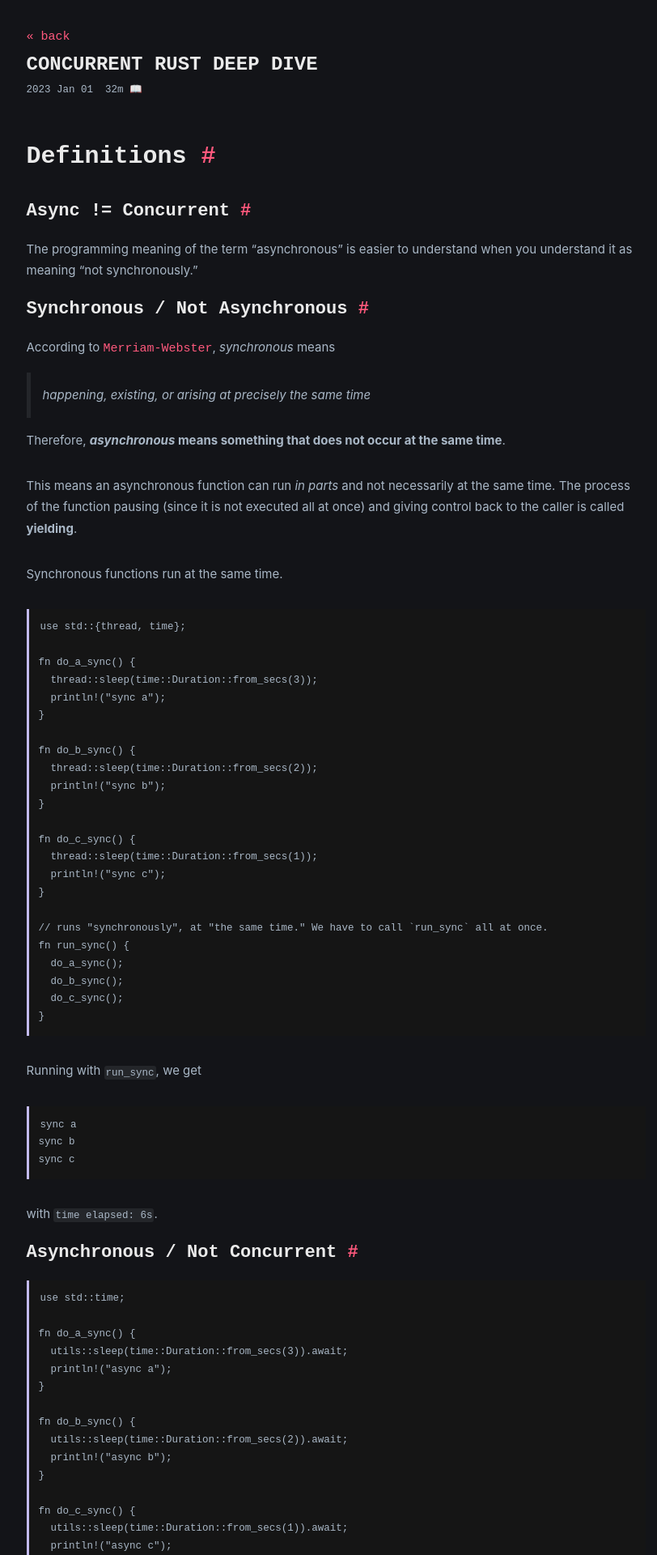
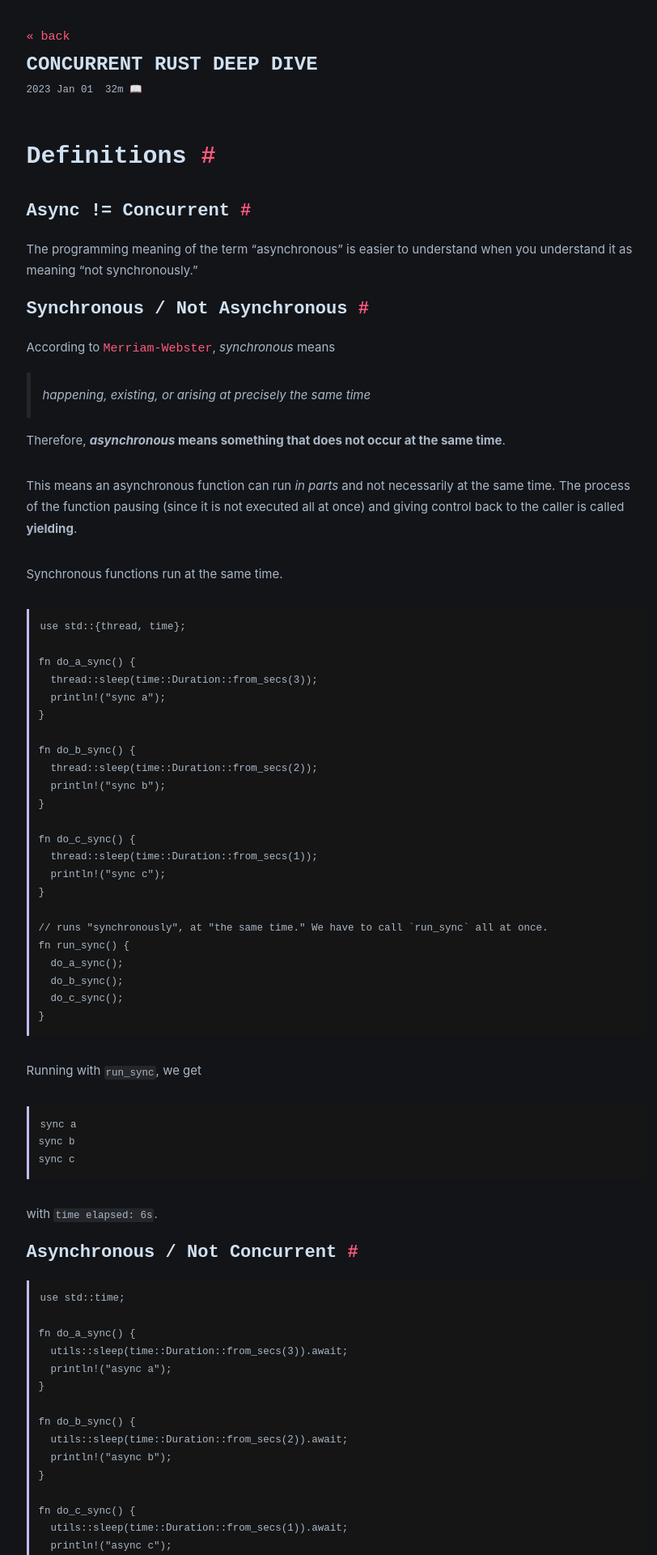
Before and after one commit to andrewgazelka/andrewgazelka.github.io, a Jekyll site: the page built from _posts/2023-01-01-concurrent-rust.markdown, in a window 1280 px wide. Shown: the top 1920 px of the page at 81% size, without its empty margins (225-1037 px from the left). Built offline with Jekyll 4.4.1, drawn with Linux system fonts in a browser that asks for light colours; some web fonts are replaced.

Commit message:
decrease contrast

```diff
--- a/_sass/_main.scss
+++ b/_sass/_main.scss
@@ -295,19 +295,19 @@ h1 {
   font-weight: bold;
   margin-bottom: 1.5rem;
   margin-top: 1.5rem;
-  color: #EAEAEA !important;
+  color: #CFE0F1 !important;
 }
 
 h1 code {
-  color: #EAEAEA !important;
+  color: #CFE0F1 !important;
 }
 
 h2 code {
-  color: #EAEAEA !important;
+  color: #CFE0F1 !important;
 }
 
 h3 code {
-  color: #EAEAEA !important;
+  color: #CFE0F1 !important;
 }
 
 h2,
@@ -315,7 +315,7 @@ h3,
 h4,
 h5 {
 
-  color: #EAEAEA !important;
+  color: #CFE0F1 !important;
   font-family: var(--source-code-font), monospace;
   font-weight: bold;
   margin-bottom: 0.0rem;
```
